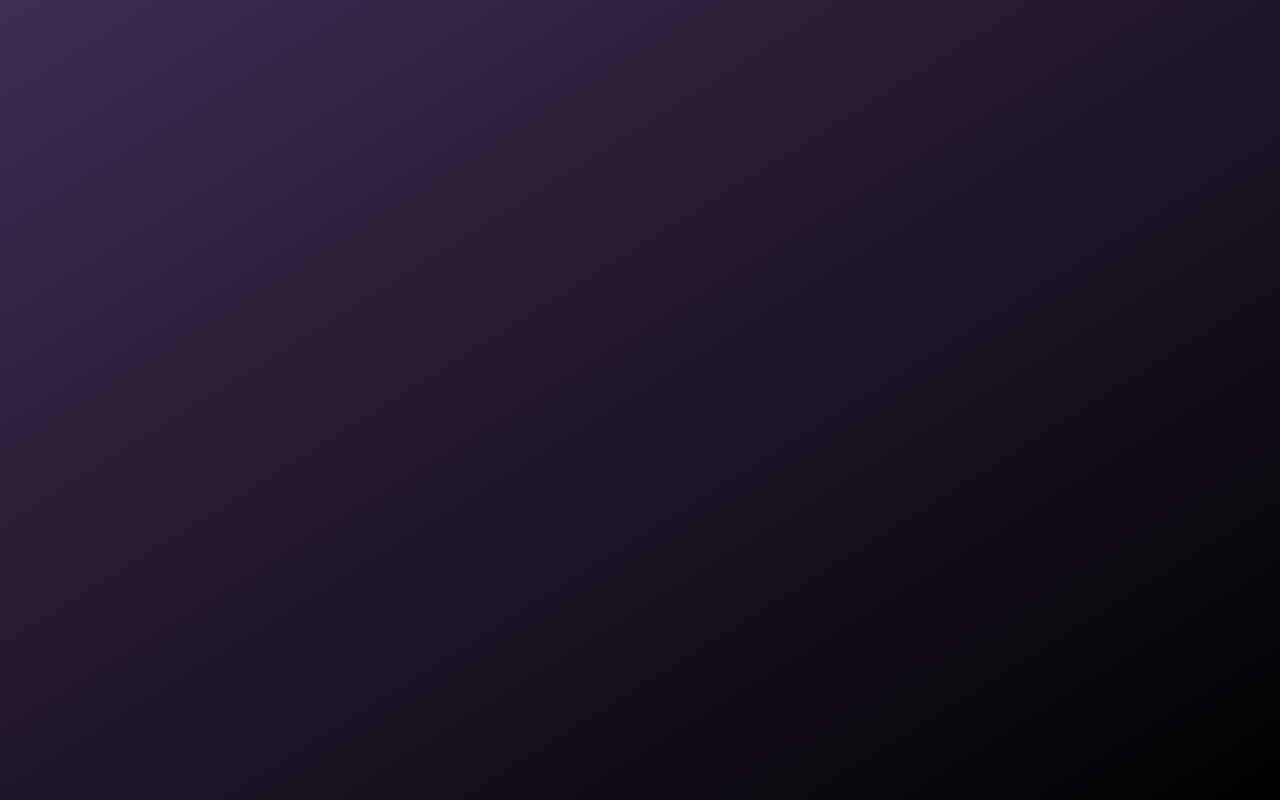
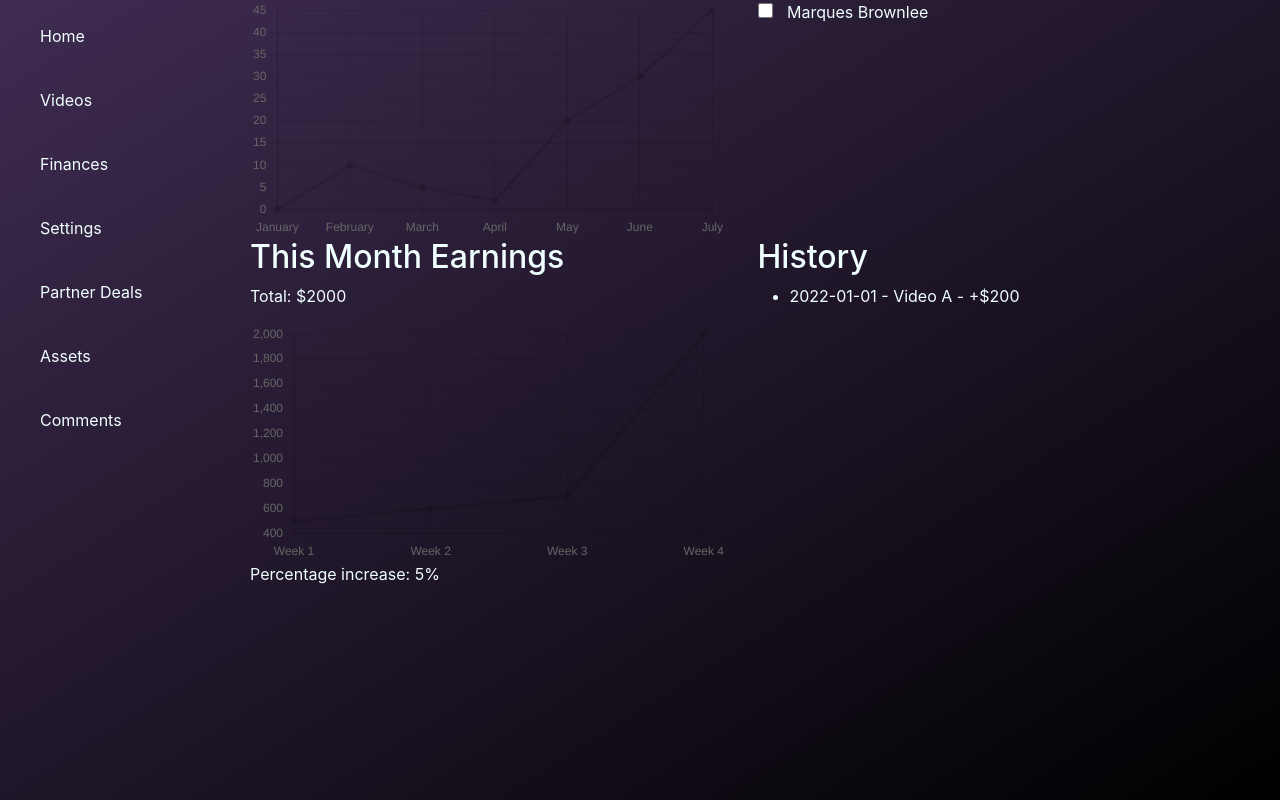
Before and after one commit to JustYuto/YouTubeDashboard, a Vue app in the folder videos/: page /finance_info in a window 1280 px wide. Before the commit this address had no page. Built offline with nearby package versions, Linux system fonts and the light colour scheme; what vue3-google-login would draw is missing.

Commit message:
draft finance

```diff
--- a/videos/package.json
+++ b/videos/package.json
@@ -12,6 +12,7 @@
     "axios": "^1.6.2",
     "bootstrap": "^5.3.2",
     "bootstrap-vue": "^2.23.1",
+    "chart.js": "^4.4.1",
     "core-js": "^3.8.3",
     "cors": "^2.8.5",
     "express": "^4.18.2",
@@ -19,6 +20,7 @@
     "querystring-es3": "^0.2.1",
     "vue": "^3.2.13",
     "vue-google-oauth2": "^1.5.10",
+    "vue-multiselect": "^2.1.8",
     "vue-router": "^4.2.5",
     "vue-youtube-embed": "^2.2.2",
     "vue3-google-login": "^2.0.25",
--- /dev/null
+++ b/videos/src/components/finance_info.vue
@@ -0,0 +1,173 @@
+<template>
+  <head>
+    <!-- Required meta tags -->
+    <meta charset="utf-8" />
+    <meta
+      name="viewport"
+      content="width=device-width, initial-scale=1, shrink-to-fit=no"
+    />
+
+    <!-- Bootstrap CSS -->
+    <link
+      rel="stylesheet"
+      href="https://stackpath.bootstrapcdn.com/bootstrap/4.1.3/css/bootstrap.min.css"
+      integrity="sha384-MCw98/SFnGE8fJT3GXwEOngsV7Zt27NXFoaoApmYm81iuXoPkFOJwJ8ERdknLPMO"
+      crossorigin="anonymous"
+    />
+  </head>
+  <header role="banner" id="fh5co-header">
+    <div class="l-navbar" id="nav-bar">
+      <nav class="nav">
+        <div>
+          <div class="nav_list">
+            <a href="#" class="nav_link active">
+              <i class="bx bx-grid-alt nav_icon"></i>
+              <span class="nav_name">Home</span>
+            </a>
+            <a href="#" class="nav_link">
+              <i class="bx bx-user nav_icon"></i>
+              <span class="nav_name">Videos</span>
+            </a>
+            <a href="#" @click.prevent="goToFinancePage" class="nav_link">
+              <i class="bx bx-message-square-detail nav_icon"></i>
+              <span class="nav_name">Finances</span>
+            </a>
+            <a href="#" class="nav_link">
+              <i class="bx bx-bookmark nav_icon"></i>
+              <span class="nav_name">Settings</span>
+            </a>
+            <a href="#" class="nav_link">
+              <i class="bx bx-folder nav_icon"></i>
+              <span class="nav_name">Partner Deals</span>
+            </a>
+            <a href="#" class="nav_link">
+              <i class="bx bx-bar-chart-alt-2 nav_icon"></i>
+              <span class="nav_name">Assets</span>
+            </a>
+            <a href="#" class="nav_link">
+              <i class="bx bx-bar-chart-alt-2 nav_icon"></i>
+              <span class="nav_name">Comments</span>
+            </a>
+          </div>
+        </div>
+      </nav>
+    </div>
+  </header>
+  <div class="container-fluid" id="main-container">
+    <!-- Upper Row -->
+    <div class="row">
+      <!-- Multiline Chart Column -->
+      <div class="col-md-6">
+        <canvas id="earningsChart"></canvas>
+      </div>
+      <!-- Multiselect Column -->
+      <div class="col-md-6">
+        <div class="multiselect-col">
+          <label v-for="(channel, index) in channels" :key="index" class="channel-checkbox">
+            <input type="checkbox" :value="channel" v-model="selectedChannels">
+            {{ channel.name }}
+          </label>
+        </div>
+      </div>
+    </div>
+
+    <!-- Lower Row -->
+    <div class="row">
+      <!-- This Month Earnings Column -->
+      <div class="col-md-6">
+        <h2>This Month Earnings</h2>
+        <p>Total: ${{ totalEarnings }}</p>
+        <canvas id="monthlyEarningsChart"></canvas>
+        <p>Percentage increase: {{ percentageIncrease }}%</p>
+      </div>
+      <!-- History Column -->
+      <div class="col-md-6">
+        <h2>History</h2>
+        <ul>
+          <li v-for="(item, index) in history" :key="index">
+            {{ item.date }} - {{ item.name }} - {{ item.amount > 0 ? '+' : '' }}${{ item.amount }}
+          </li>
+        </ul>
+      </div>
+    </div>
+  </div>
+</template>
+
+<script>
+import { Chart, LineController, LineElement, PointElement, LinearScale, CategoryScale } from 'chart.js';
+Chart.register(LineController, LineElement, PointElement, LinearScale, CategoryScale);
+
+export default {
+  data() {
+    return {
+      selectedChannels: [],
+      channels: [
+        { name: 'Marques Brownlee', subscribers: '6M' },
+        // Add other channels here
+      ],
+      totalEarnings: 2000,
+      percentageIncrease: 5,
+      history: [
+        { name: 'Video A', date: '2022-01-01', amount: 200 },
+        // Add other history items here
+      ],
+      earningsData: {
+        // Populate with your earnings data
+      }
+    };
+  },
+  mounted() {
+    this.renderEarningsChart();
+    this.renderMonthlyEarningsChart();
+  },
+  methods: {
+    renderEarningsChart() {
+      const ctx = document.getElementById('earningsChart').getContext('2d');
+      new Chart(ctx, {
+        type: 'line',
+        data: {
+          labels: ['January', 'February', 'March', 'April', 'May', 'June', 'July'],
+          datasets: [
+            {
+              label: 'Earnings',
+              data: [0, 10, 5, 2, 20, 30, 45],
+              // Add other dataset properties here
+            }
+            // Add other datasets here
+          ]
+        }
+      });
+    },
+    renderMonthlyEarningsChart() {
+      const ctx = document.getElementById('monthlyEarningsChart').getContext('2d');
+      new Chart(ctx, {
+        type: 'line',
+        data: {
+          labels: ['Week 1', 'Week 2', 'Week 3', 'Week 4'],
+          datasets: [
+            {
+              label: 'Monthly Earnings',
+              data: [500, 600, 700, 2000],
+              // Add other dataset properties here
+            }
+          ]
+        }
+      });
+    }
+  }
+};
+</script>
+
+<style>
+  #main-container {
+    padding-left: 250px; /* Adjust this value based on the width of your sidebar */
+  }
+
+  /* Example media query for smaller screens */
+  @media (max-width: 768px) {
+    #main-container {
+      padding-left: 100px; /* Smaller padding for smaller screens if the sidebar is also smaller */
+    }
+  }
+</style>
+<style src="../../css/style.css"></style>
--- a/videos/src/components/video_HomePage.vue
+++ b/videos/src/components/video_HomePage.vue
@@ -28,7 +28,7 @@
               <i class="bx bx-user nav_icon"></i>
               <span class="nav_name">Videos</span>
             </a>
-            <a href="#" class="nav_link">
+            <a href="#" @click.prevent="goToFinancePage" class="nav_link">
               <i class="bx bx-message-square-detail nav_icon"></i>
               <span class="nav_name">Finances</span>
             </a>
@@ -175,6 +175,9 @@ export default {
         console.error("Error fetching YouTube videos:", error);
       }
     },
+    goToFinancePage() {
+    this.$router.push({ name: 'finance-info' });
+    },
   },
   // const apiKey = "AIzaSyBuR7Xkx_wvsvEiFbwaj4eklNWGE0ih7XU";
 };
```
Also changed, not shown: videos/src/main.js (+9 -1 lines), 1 other file (tests, documents, lock files or other folders).
